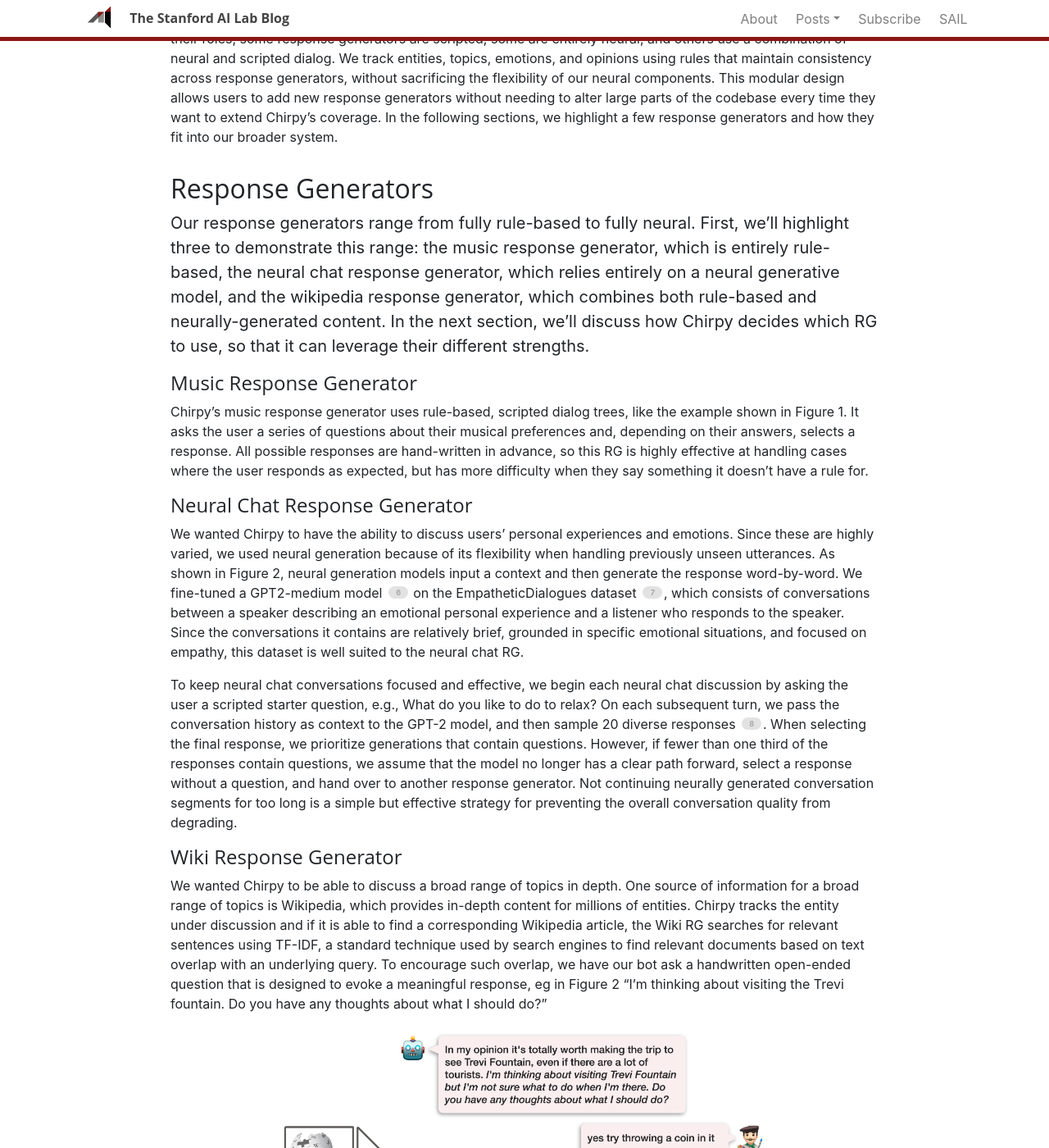
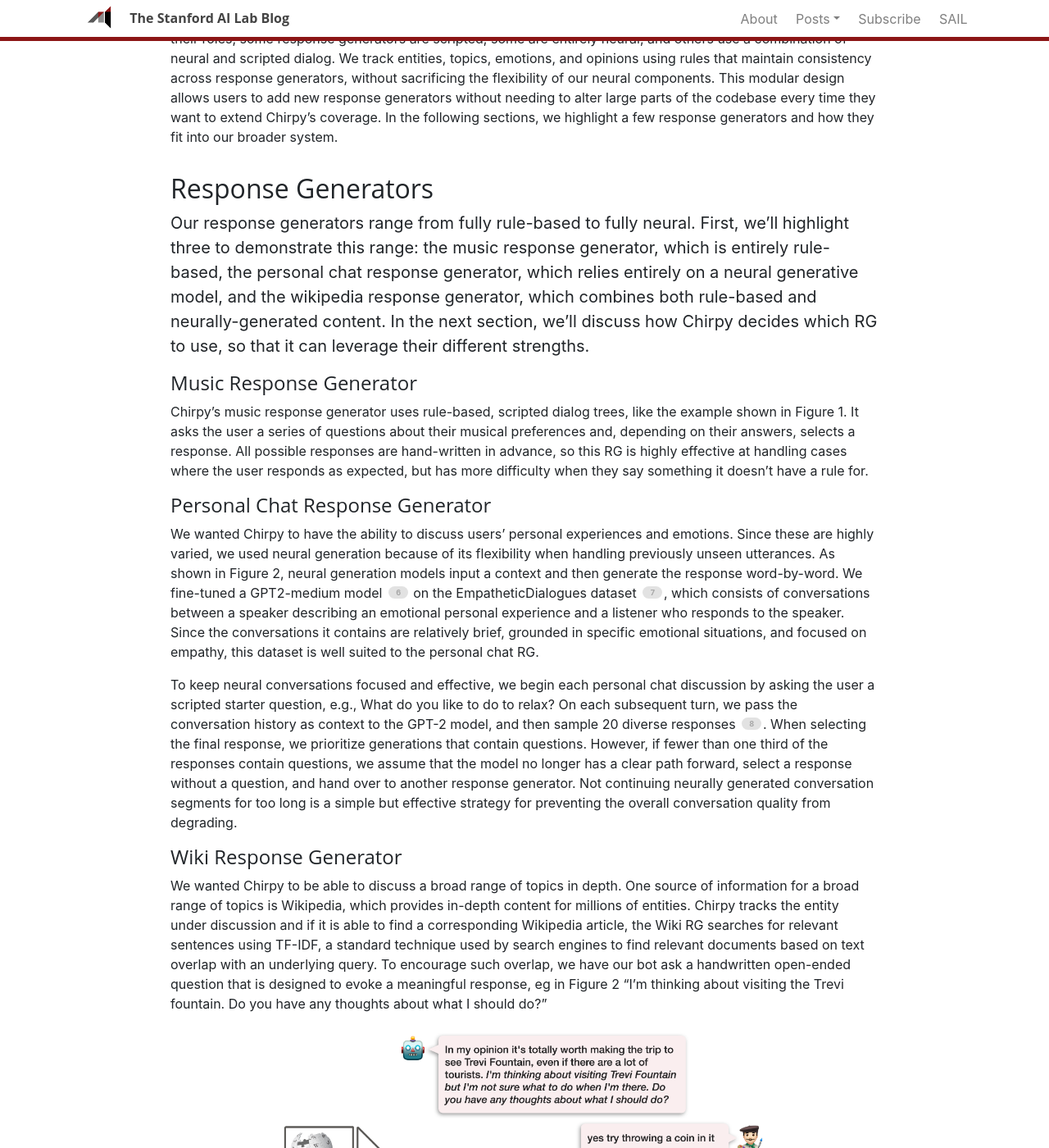
Before and after one commit to StanfordVL/sail-blog-new-post, a Jekyll site: the page built from _posts/2021-04-05-chirpy-cardinal.md, in a window 1280 px wide and 1400 px high, scrolled down 1833 px. Shown: the whole window at 82% size. Built offline with Jekyll 4.4.1, drawn with Linux system fonts in a browser that asks for light colours; comment, search, counter and statistics services are not loaded; some of the changed text lies outside the part shown.

Commit message:
Fixes based on Chris's comments

```diff
--- a/_posts/2021-04-05-chirpy-cardinal.md
+++ b/_posts/2021-04-05-chirpy-cardinal.md
@@ -19,9 +19,9 @@
 
 ## What makes Chirpy special?
 {:style="margin-top: 2rem"}
-Social conversations – such as one you would have with a friend – challenge chatbots to demonstrate human traits: emotional intelligence and empathy, world knowledge, and conversational awareness. They also challenge us – researchers and programmers – to imagine novel solutions and build fast and scalable systems. As an [Alexa Prize team](https://developer.amazon.com/alexaprize/challenges/past-challenges/challenge3), we created Chirpy, a social chatbot that interacted with hundreds of thousands of people who rated the conversations and "validated our approaches. We were able to successfully incorporate neural generation into Chirpy and here we explain what went into making that happen.
+Social conversations – such as one you would have with a friend – challenge chatbots to demonstrate human traits: emotional intelligence and empathy, world knowledge, and conversational awareness. They also challenge us – researchers and programmers – to imagine novel solutions and build fast and scalable systems. As an [Alexa Prize team](https://developer.amazon.com/alexaprize/challenges/past-challenges/challenge3), we created Chirpy, a social chatbot that interacted with hundreds of thousands of people who rated the conversations and validated our approaches. We were able to successfully incorporate neural generation into Chirpy and here we explain what went into making that happen.
 
-_Recently, there has been enormous progress in building large neural net models that can produce fluent, coherent text by training them on a very large amount of text [^BART][^GPT-3]. One might wonder, “Why not just extend these models and fine-tune them (or train them) on large dialogue corpora? ”._ In fact Meena[^Meena], BlenderBot[^BlenderBot], and DialoGPT[^DialoGPT] attempt to do exactly this, yet they are not being used to chat with people in the real world -- why? First, they lack controllability and can respond unpredictably to new, or out-of-domain inputs. For example they can generate toxic language and cause safety issues. Furthermore, they lack consistency over long conversations -- forgetting, repeating, and contradicting themselves. Although neurally-generated dialog is more flexible and natural than scripted dialog, as the number of neural turns increases, their errors compound and so does the likelihood of producing inconsistent or illogical responses.
+_Recently, there has been enormous progress in building large neural net models that can produce fluent, coherent text by training them on a very large amount of text [^BART][^GPT-3]. One might wonder, “Why not just extend these models and fine-tune them (or train them) on large dialogue corpora?”_ In fact Meena[^Meena], BlenderBot[^BlenderBot], and DialoGPT[^DialoGPT] attempt to do exactly this, yet they are not being used to chat with people in the real world -- why? First, they lack controllability and can respond unpredictably to new, or out-of-domain inputs. For example they can generate toxic language and cause safety issues. Furthermore, they lack consistency over long conversations -- forgetting, repeating, and contradicting themselves. Although neurally-generated dialog is more flexible and natural than scripted dialog, as the number of neural turns increases, their errors compound and so does the likelihood of producing inconsistent or illogical responses.
 
 
 _Since neural generation is unreliable, practical conversational agents are dominated by hand-written rules:_  dialogue trees, templated responses, topic ontologies, and so on. Figure 1 shows an example of this type of conversation. The bot gives a series of scripted responses, choosing responses based on fixed criteria --  for example, whether or not a song name is detected. This design has benefits: developers writing these rules can interpret the system’s choices, control the direction of the conversation, and ensure consistency. But these rules are brittle! An unanticipated user utterance that gets misclassified into a wrong branch can lead to absurd responses and lead down a path that is hard to recover from. Additionally, depending on a predetermined set of templated responses limits the range of possibilities and can make the bot sound unnatural.
@@ -37,16 +37,16 @@
 
 ## Response Generators
 
-Our response generators range from fully rule-based to fully neural. First, we’ll highlight three to demonstrate this range: the music response generator, which is entirely rule-based, the neural chat response generator, which relies entirely on a neural generative model, and the wikipedia response generator, which combines both rule-based and neurally-generated content. In the next section, we’ll discuss how Chirpy decides which RG to use, so that it can leverage their different strengths.
+Our response generators range from fully rule-based to fully neural. First, we’ll highlight three to demonstrate this range: the music response generator, which is entirely rule-based, the personal chat response generator, which relies entirely on a neural generative model, and the wikipedia response generator, which combines both rule-based and neurally-generated content. In the next section, we’ll discuss how Chirpy decides which RG to use, so that it can leverage their different strengths.
 {:style="font-size:1.25rem;"}
 
 #### Music Response Generator
 Chirpy’s music response generator uses rule-based, scripted dialog trees, like the example shown in Figure 1. It asks the user a series of questions about their musical preferences and, depending on their answers, selects a response. All possible responses are hand-written in advance, so this RG is highly effective at handling cases where the user responds as expected, but has more difficulty when they say something it doesn’t have a rule for.
 
-#### Neural Chat Response Generator
-We wanted Chirpy to have the ability to discuss users’ personal experiences and emotions. Since these are highly varied, we used neural generation because of its flexibility when handling previously unseen utterances. As shown in Figure 2, neural generation models input a context and then generate the response word-by-word. We fine-tuned a GPT2-medium model [^transfer-transfo] on the EmpatheticDialogues dataset [^empathetic-dialogues], which consists of conversations between a speaker describing an emotional personal experience and a listener who responds to the speaker. Since the conversations it contains are relatively brief, grounded in specific emotional situations, and focused on empathy, this dataset is well suited to the neural chat RG.
+#### Personal Chat Response Generator
+We wanted Chirpy to have the ability to discuss users’ personal experiences and emotions. Since these are highly varied, we used neural generation because of its flexibility when handling previously unseen utterances. As shown in Figure 2, neural generation models input a context and then generate the response word-by-word. We fine-tuned a GPT2-medium model [^transfer-transfo] on the EmpatheticDialogues dataset [^empathetic-dialogues], which consists of conversations between a speaker describing an emotional personal experience and a listener who responds to the speaker. Since the conversations it contains are relatively brief, grounded in specific emotional situations, and focused on empathy, this dataset is well suited to the personal chat RG.
 
-To keep neural chat conversations focused and effective, we begin each neural chat discussion by asking the user a scripted starter question, e.g., What do you like to do to relax? On each subsequent turn, we pass the conversation history as context to the GPT-2 model, and then sample 20 diverse responses [^nucleus-sampling]. When selecting the final response, we prioritize generations that contain questions. However, if fewer than one third of the responses contain questions, we assume that the model no longer has a clear path forward, select a response without a question, and hand over to another response generator. Not continuing neurally generated conversation segments for too long is a simple but effective strategy for preventing the overall conversation quality from degrading.
+To keep neural conversations focused and effective, we begin each personal chat discussion by asking the user a scripted starter question, e.g., What do you like to do to relax? On each subsequent turn, we pass the conversation history as context to the GPT-2 model, and then sample 20 diverse responses [^nucleus-sampling]. When selecting the final response, we prioritize generations that contain questions. However, if fewer than one third of the responses contain questions, we assume that the model no longer has a clear path forward, select a response without a question, and hand over to another response generator. Not continuing neurally generated conversation segments for too long is a simple but effective strategy for preventing the overall conversation quality from degrading.
 
 #### Wiki Response Generator
 We wanted Chirpy to be able to discuss a broad range of topics in depth. One source of information for a broad range of topics is Wikipedia, which provides in-depth content for millions of entities. Chirpy tracks the entity under discussion and if it is able to find a corresponding Wikipedia article, the Wiki RG searches for relevant sentences using TF-IDF, a standard technique used by search engines to find relevant documents based on text overlap with an underlying query. To encourage such overlap, we have our bot ask a handwritten open-ended question that is designed to evoke a meaningful response, eg in Figure 2 “I’m thinking about visiting the Trevi fountain. Do you have any thoughts about what I should do?”
@@ -64,12 +64,12 @@
 
 There are clear benefits to all three types of dialog – entirely scripted, partially scripted, and entirely neural. So on a given turn, how do we decide which kind of response to give?
 
-Many other chatbots use a dialog management strategy where on a given turn, the bot inputs a user utterance, decides which module can handle it best, and then returns the next response from this module. Our bot delays that decision until after generation, so that it can make a more informed choice. On each turn, every module within the bot generates a response and a self-assessed priority using module specific context. Once every response generator has produced some output, the bot will then use these priorities to select the highest priority response.
+Many other chatbots use a dialog management strategy where on a given turn, the bot gets a user utterance, decides which module can handle it best, and then returns the next response from this module. Our bot delays that decision until after generation, so that it can make a more informed choice. On each turn, every module within the bot generates a response and a self-assessed priority using module specific context. Once every response generator has produced some output, the bot will then use these priorities to select the highest priority response.
 
 {% figure %}
 <img class="postimage_75" style='float:right; display:inline;' src="{{ site.baseurl }}/assets/img/posts/2021-04-05-chirpy-cardinal/figure3.png"/>
 <figcaption>
-<strong>Figure 3</strong>: Example conversation with our bot. In the second utterance, our bot uses a response from Launch RG appended with a prompt from Neural Chat RG. When the topic of conversation shifts to music, Music RG takes over. In the last turn, a lack of interest, the Music RG produces a response to acknowledge and hands over to Categories RG which provides a prompt.
+<strong>Figure 3</strong>: Example conversation with our bot. In the second utterance, our bot uses a response from Launch RG appended with a prompt from Personal Chat RG. When the topic of conversation shifts to music, Music RG takes over. In the last turn, a lack of interest, the Music RG produces a response to acknowledge and hands over to Categories RG which provides a prompt.
 </figcaption>
 {% endfigure %}
 
```
Also changed, not shown: other parts of _posts/2021-04-05-chirpy-cardinal.md (+1 -1 lines).
